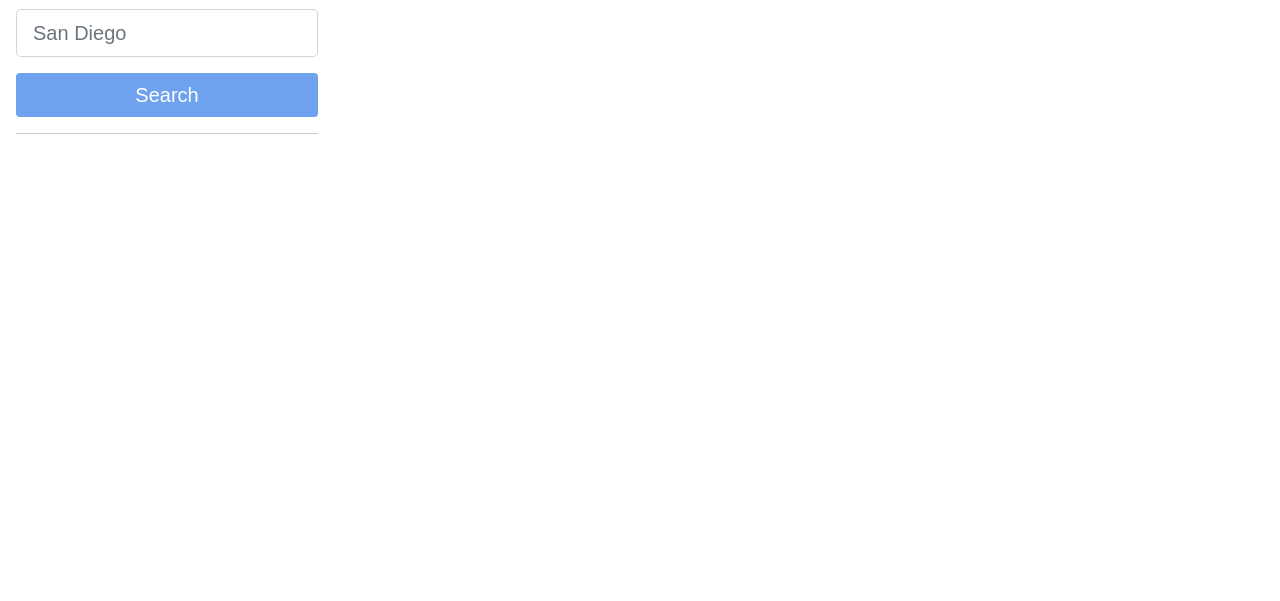
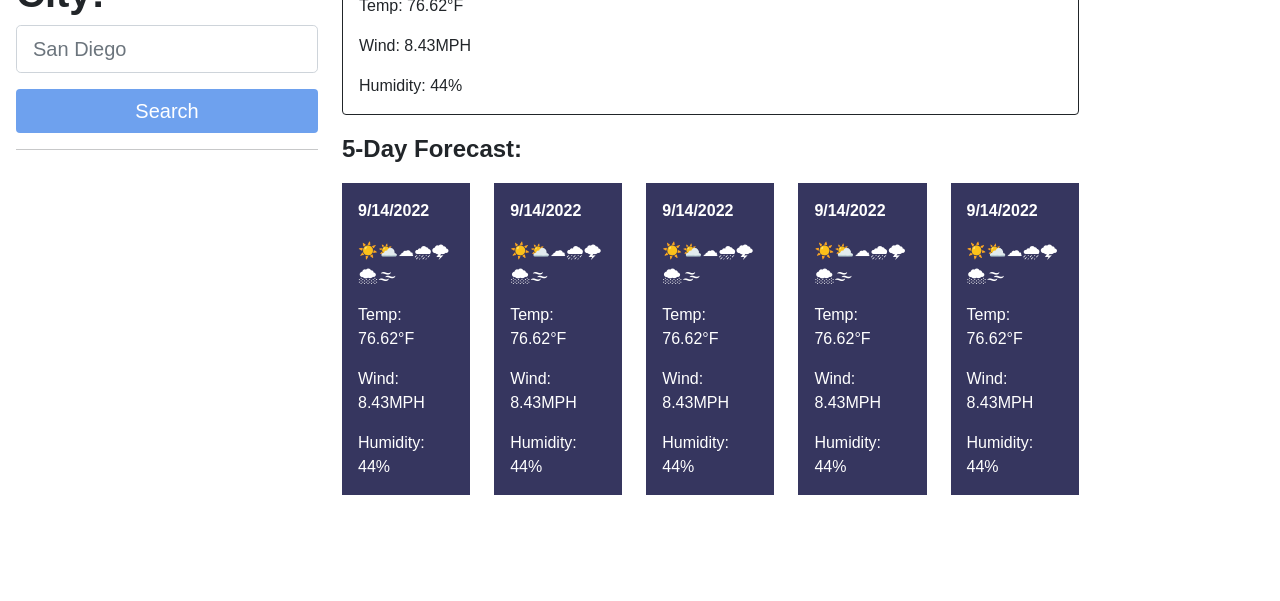
Before and after one commit to blanchardt/Trevors-Weather-Dashboard, a plain HTML site: page index.html in a window 1280 px wide. Shown: the part 199-800 px from the top of the page. Drawn offline with nearby package versions, Linux system fonts and the light colour scheme; no server answers.

Commit message:
added custom styling for the results section and added hard codded cards for a reference that will be removed later.

```diff
--- a/assets/css/style.css
+++ b/assets/css/style.css
@@ -26,3 +26,21 @@ body {
 .full-width {
   width: 100%;
 }
+
+sup {
+  font-size: 100%;
+  line-height: 0;
+  position: relative;
+  vertical-align: baseline;
+  top: 0em;
+}
+
+.custom-card {
+  flex: 0 0 auto;
+  width: 20%;
+  color: white;
+}
+
+.custom-background {
+  background-color: rgba(21, 21, 68, 0.856);
+}
--- a/assets/js/script.js
+++ b/assets/js/script.js
@@ -26,20 +26,44 @@ function renderSearchHistory() {
     }
 }
 
-function getApi(value) {
+function getWeather(requestUrl) {
+    console.log(requestUrl);
+
+    fetch(requestUrl)
+      .then(function (response) {
+        return response.json();
+      })
+      .then(function (data) {
+        console.log(data);
+      });
+}
+
+function getCoords(value) {
+    //create variable to get the longitude and latitude of the inputted city.
     var fullRequestUrl = requestUrl + "q=" + value + key;
     console.log(fullRequestUrl);
+
+    //create variables for the next call that will be made.
+    var lat;
+    var lon;
 
     fetch(fullRequestUrl)
       .then(function (response) {
         return response.json();
       })
       .then(function (data) {
-        if(data.cod !== 200) {
+        if(data.cod != 200) {
             alert("Location not found");
+            actualCity = false;
             return;
         }
+        lat = data.city.coord.lat;
+        lon = data.city.coord.lon;
         console.log(data);
+        console.log(lat);
+        console.log(lon);
+        var locationRequestUrl = requestUrl + "lat=" + lat + "&lon=" + lon + key;
+        getWeather(locationRequestUrl);
       });
   }
 
@@ -113,4 +137,4 @@ initalizeFromLocalStorage();
 searchForm.on("submit", updateResultsForm);
 searchHistory.on("click", ".custom-secondary-btn", updateResultsHistory);
 
-getApi("boston");
+getCoords("boston");
--- a/index.html
+++ b/index.html
@@ -12,7 +12,7 @@
 
   <body>
 
-    <header class="d-flex container-fluid custom-header">
+    <header class="d-flex container-fluid custom-header mb-3">
         <h1 class="display-6 text-center container-fluid">Weather Dashboard test</h1>
     </header>
 
@@ -34,10 +34,66 @@
           <hr />
           <!--Create the div for the search history-->
           <div id="history" class="col-12"></div>
-      </div>
+        </div>
         <!--Create the column for the search results-->
         <div id="result" class="col-12 col-md-9 col-lg-7">
-        </div>
+          <!--temporarily here for reference.-->
+          <div class="card full-width border-dark mb-3">
+            <div class="card-body">
+              <h2 class="display-6 card-title bold">Atlanta (9/13/2022) ☀️⛅️☁🌧🌩🌨🌫</h5>
+              <p class="card-text">Temp: 76.62<sup>&deg</sup>F</p>
+              <p class="card-text">Wind: 8.43MPH</p>
+              <p class="card-text">Humidity: 44%</p>
+            </div>
+          </div>
+          <p class="fs-4 bold mb-3">5-Day Forecast:</p>
+          <div class="row">
+            <div class="custom-card full-width col-2">
+              <div class="card-body custom-background">
+                <p class="bold">9/14/2022</p>
+                <p>☀️⛅️☁🌧🌩🌨🌫</p>
+                <p class="card-text">Temp: 76.62<sup>&deg</sup>F</p>
+                <p class="card-text">Wind: 8.43MPH</p>
+                <p class="card-text">Humidity: 44%</p>
+              </div>
+            </div>
+            <div class="custom-card full-width col-3">
+              <div class="card-body custom-background">
+                <p class="bold">9/14/2022</p>
+                <p>☀️⛅️☁🌧🌩🌨🌫</p>
+                <p class="card-text">Temp: 76.62<sup>&deg</sup>F</p>
+                <p class="card-text">Wind: 8.43MPH</p>
+                <p class="card-text">Humidity: 44%</p>
+              </div>
+            </div>
+            <div class="custom-card full-width col-2">
+              <div class="card-body custom-background">
+                <p class="bold">9/14/2022</p>
+                <p>☀️⛅️☁🌧🌩🌨🌫</p>
+                <p class="card-text">Temp: 76.62<sup>&deg</sup>F</p>
+                <p class="card-text">Wind: 8.43MPH</p>
+                <p class="card-text">Humidity: 44%</p>
+              </div>
+            </div>
+            <div class="custom-card full-width col-3">
+              <div class="card-body custom-background">
+                <p class="bold">9/14/2022</p>
+                <p>☀️⛅️☁🌧🌩🌨🌫</p>
+                <p class="card-text">Temp: 76.62<sup>&deg</sup>F</p>
+                <p class="card-text">Wind: 8.43MPH</p>
+                <p class="card-text">Humidity: 44%</p>
+              </div>
+            </div>
+            <div class="custom-card full-width col-2">
+              <div class="card-body custom-background">
+                <p class="bold">9/14/2022</p>
+                <p>☀️⛅️☁🌧🌩🌨🌫</p>
+                <p class="card-text">Temp: 76.62<sup>&deg</sup>F</p>
+                <p class="card-text">Wind: 8.43MPH</p>
+                <p class="card-text">Humidity: 44%</p>
+              </div>
+            </div>
+          </div>
 
       </section>
     </main>
```
